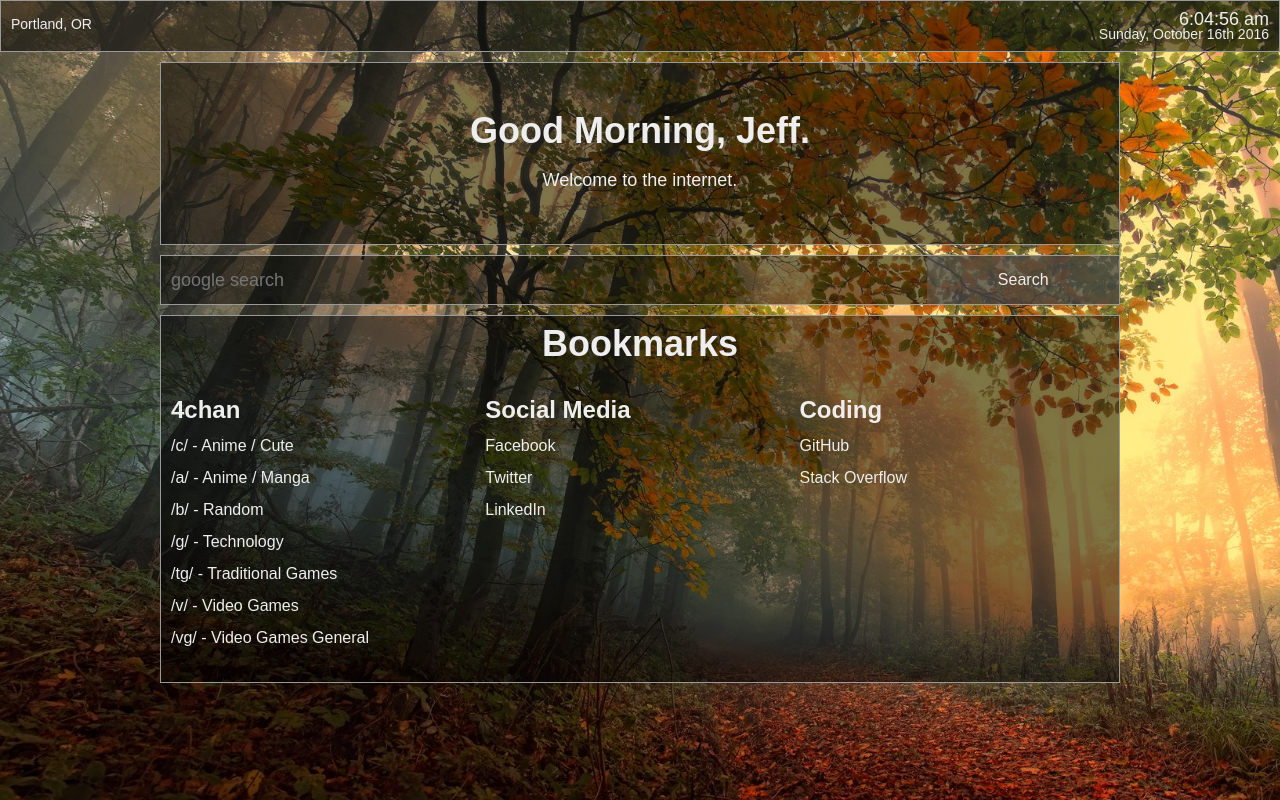
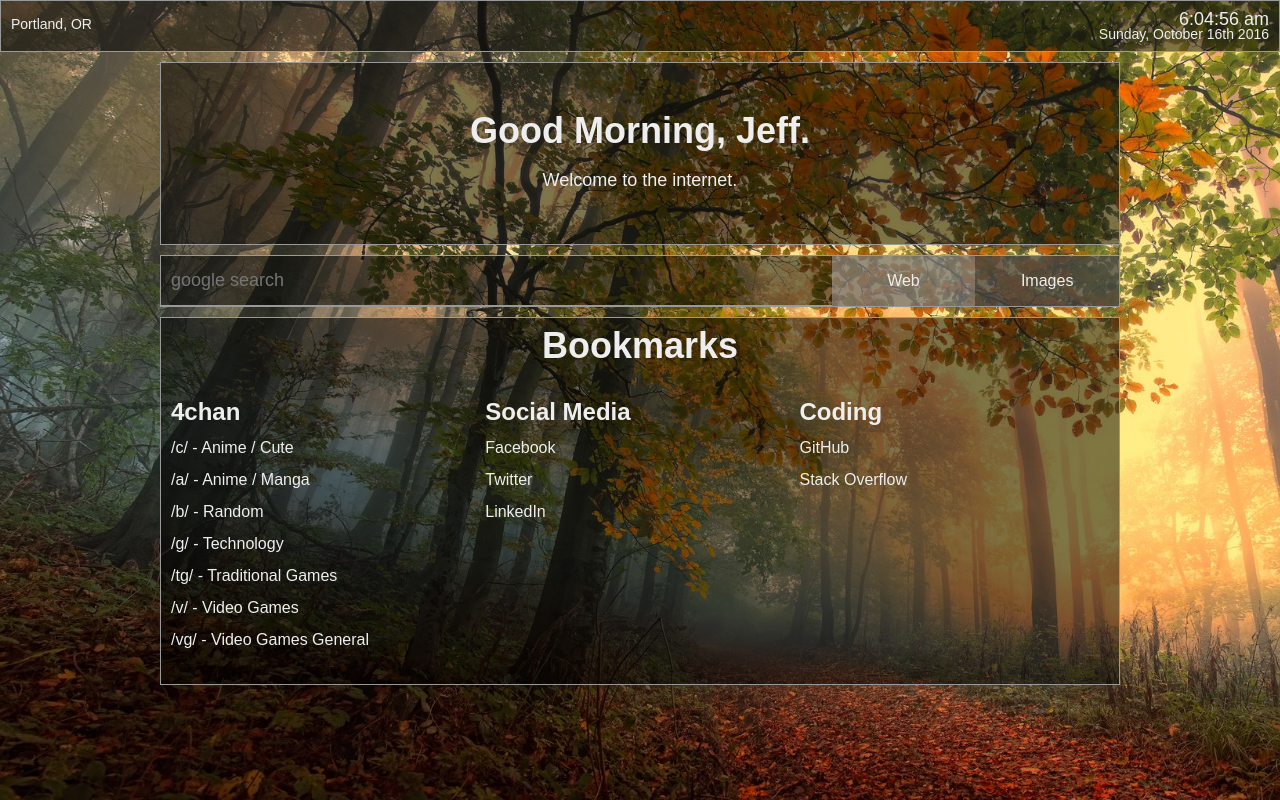
Before and after one commit to jeffsdev/Startpage, a website: page app/index.html in a window 1280 px wide. Drawn offline with Linux system fonts and the light colour scheme.

Commit message:
add image search button

```diff
--- a/app/index.html
+++ b/app/index.html
@@ -38,7 +38,8 @@
     <main>
       <section class="search-container">
         <input type="text" placeholder="google search">
-        <button>Search</button>
+        <button class="search-web-btn">Web</button>
+        <button class="search-images-btn">Images</button>
       </section>
       <section class="bookmarks-container">
         <h2>Bookmarks</h2>
--- a/app/js/scripts.js
+++ b/app/js/scripts.js
@@ -37,12 +37,17 @@ $(document).ready(function() {
 
   // SEARCH BAR FUNCTIONALITY  //////////////////////////////////////////////
 
-  $('.search-container button').click(function() {
+  $('.search-container .search-web-btn').click(function() {
     event.preventDefault;
     var searchQuery = $('.search-container input').val();
     window.location.href = "http://www.google.com/search?q=" + searchQuery;
   });
 
+  $('.search-container .search-images-btn').click(function() {
+    event.preventDefault;
+    var searchQuery = $('.search-container input').val();
+    window.location.href = "http://www.google.com/images?q=" + searchQuery;
+  });
 
   // BOOKMARKS //////////////////////////////////////////////
 
--- a/app/scss/layout/_main.scss
+++ b/app/scss/layout/_main.scss
@@ -14,21 +14,40 @@ main {
     border: 1px solid #999;
     order: 2;
     margin-bottom: 10px;
-    height: 50px;
+    // height: 50px;
     display: flex;
+    flex-wrap: wrap;
     input {
-      flex: 1 1 80%;
+      flex: 1 1 100%;
       height: 100%;
       border: none;
       width: 100%;
+      height: 50px;
+      border-bottom: 1px solid #999;
       background: none;
       padding: 10px;
       font-size: 1.125em;
       color: #eee;
+      @media screen and #{$tablet} {
+        flex: 1 1 70%;
+      }
     }
-    button {
+    .search-web-btn,
+    .search-images-btn {
+      flex: 1 1 30%;
+      min-height: 50px;
+      @media screen and #{$phone} {
+        flex: 2 1 15%;
+      }
+    }
+    .search-web-btn {
+      background: rgba(175, 175, 175, 0.5);
+      &:hover {
+        background: rgba(200, 200, 200, 0.5);
+      }
+    }
+    .search-images-btn {
       background: rgba(100, 100, 100, 0.5);
-      flex: 2 1 20%;
       &:hover {
         background: rgba(150, 150, 150, 0.5);
       }
--- a/app/scss/utils/_variables.scss
+++ b/app/scss/utils/_variables.scss
@@ -14,6 +14,7 @@
 //Widths
 // $s-phone: "(min-width: 400px)";
 // $s-tablet: "(min-width: 590px)";
+$phone: "(min-width: 500px)";
 $tablet: "(min-width: 768px)";
 $desktop: "(min-width: 1024px)";
 // $l-desktop: "(min-width: 1400px)";
```
Also changed, not shown: app/css/main.css.
